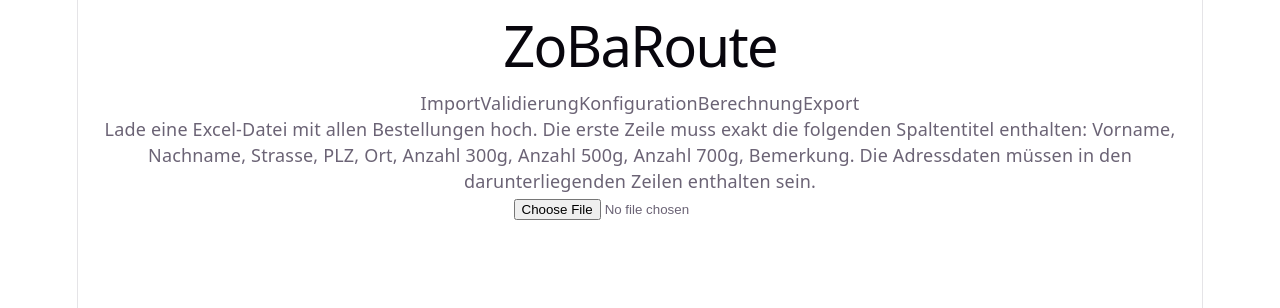
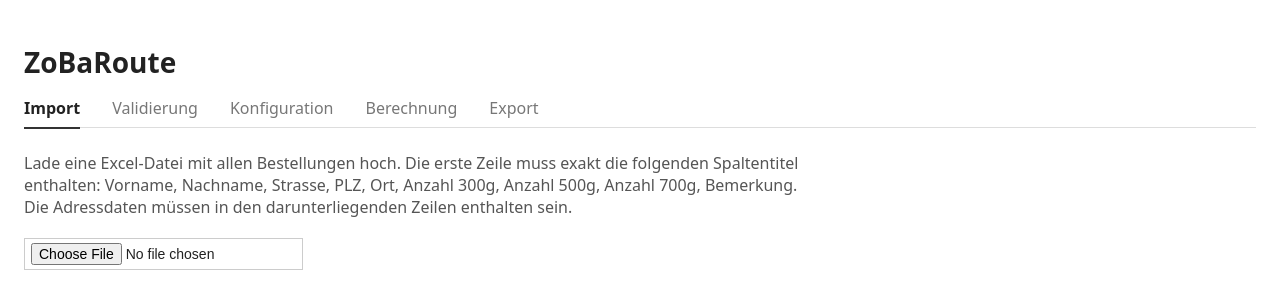
Before and after one commit to furrer-stefan/zobaroute, a React app in the folder frontend/: page / in a window 1280 px wide. Shown: the top 308 px of the page. Built offline with nearby package versions, Linux system fonts and the light colour scheme; the HTML template or start-up script is replaced by a standard one.

Commit message:
Modify index.css for website design

```diff
--- a/frontend/src/index.css
+++ b/frontend/src/index.css
@@ -1,111 +1,146 @@
-:root {
-  --text: #6b6375;
-  --text-h: #08060d;
-  --bg: #fff;
-  --border: #e5e4e7;
-  --code-bg: #f4f3ec;
-  --accent: #aa3bff;
-  --accent-bg: rgba(170, 59, 255, 0.1);
-  --accent-border: rgba(170, 59, 255, 0.5);
-  --social-bg: rgba(244, 243, 236, 0.5);
-  --shadow:
-    rgba(0, 0, 0, 0.1) 0 10px 15px -3px, rgba(0, 0, 0, 0.05) 0 4px 6px -2px;
-
-  --sans: system-ui, 'Segoe UI', Roboto, sans-serif;
-  --heading: system-ui, 'Segoe UI', Roboto, sans-serif;
-  --mono: ui-monospace, Consolas, monospace;
-
-  font: 18px/145% var(--sans);
-  letter-spacing: 0.18px;
-  color-scheme: light dark;
-  color: var(--text);
-  background: var(--bg);
-  font-synthesis: none;
-  text-rendering: optimizeLegibility;
-  -webkit-font-smoothing: antialiased;
-  -moz-osx-font-smoothing: grayscale;
-
-  @media (max-width: 1024px) {
-    font-size: 16px;
-  }
+body {
+  font-family: system-ui, sans-serif;
+  margin: 0;
+  padding: 24px;
+  color: #222;
 }
 
-@media (prefers-color-scheme: dark) {
-  :root {
-    --text: #9ca3af;
-    --text-h: #f3f4f6;
-    --bg: #16171d;
-    --border: #2e303a;
-    --code-bg: #1f2028;
-    --accent: #c084fc;
-    --accent-bg: rgba(192, 132, 252, 0.15);
-    --accent-border: rgba(192, 132, 252, 0.5);
-    --social-bg: rgba(47, 48, 58, 0.5);
-    --shadow:
-      rgba(0, 0, 0, 0.4) 0 10px 15px -3px, rgba(0, 0, 0, 0.25) 0 4px 6px -2px;
-  }
-
-  #social .button-icon {
-    filter: invert(1) brightness(2);
-  }
+h1 {
+  font-size: 28px;
+  margin-bottom: 16px;
 }
 
-body {
+h3 {
+  margin-top: 28px;
+  margin-bottom: 8px;
+}
+
+.intro {
+  margin-bottom: 20px;
+  max-width: 800px;
+  color: #555;
+}
+
+/* Wizard Schritt Anzeige */
+.step,
+.step-active {
+  padding: 8px 0;
+  margin-right: 32px;
+  color: #777;
+}
+
+.step-active {
+  color: #222;
+  font-weight: bold;
+  border-bottom: 2px solid #333;
+}
+
+.steps {
+  margin-bottom: 24px;
+  border-bottom: 1px solid #ddd;
+  padding-bottom: 8px;
+}
+
+/* Tabellen */
+.col-nr { width: 45px; }
+.col-plz { width: 70px; }
+.col-qty { width: 70px; }
+
+table {
+  border-collapse: collapse;
+  margin: 16px 0;
+  font-size: 14px;
+}
+
+th,
+td {
+  border: 1px solid #ccc;
+  padding: 6px 10px;
+  text-align: left;
+}
+
+th {
+  background: #f0f0f0;
+  font-weight: 600;
+}
+
+.table-wrapper {
+  overflow-x: auto;
+  max-width: 100%;
+}
+
+td input {
+  width: 100%;
+  box-sizing: border-box;
+}
+
+/* Statusklassen */
+.row-invalid {
+  background: #fdf0f0;
+}
+
+.error {
+  color: #a33;
+  background: #fdf0f0;
+  border: 1px solid #e0b4b4;
+  padding: 10px 14px;
+  margin: 12px 0;
+}
+
+.warning {
+  background: #fdf8e8;
+  border: 1px solid #e0d0a0;
+  padding: 10px 14px;
+  margin: 12px 0;
+}
+
+.warning p,
+.warning ul {
   margin: 0;
 }
 
-#root {
-  width: 1126px;
-  max-width: 100%;
-  margin: 0 auto;
-  text-align: center;
-  border-inline: 1px solid var(--border);
-  min-height: 100svh;
-  display: flex;
-  flex-direction: column;
-  box-sizing: border-box;
+.warning ul {
+  margin-top: 6px;
+  padding-left: 20px;
 }
 
-h1,
-h2 {
-  font-family: var(--heading);
-  font-weight: 500;
-  color: var(--text-h);
+.status {
+  background: #f0f4f8;
+  border: 1px solid #c8d4e0;
+  padding: 10px 14px;
+  margin: 12px 0;
+  color: #222;
 }
 
-h1 {
-  font-size: 56px;
-  letter-spacing: -1.68px;
-  margin: 32px 0;
-  @media (max-width: 1024px) {
-    font-size: 36px;
-    margin: 20px 0;
-  }
-}
-h2 {
-  font-size: 24px;
-  line-height: 118%;
-  letter-spacing: -0.24px;
-  margin: 0 0 8px;
-  @media (max-width: 1024px) {
-    font-size: 20px;
-  }
-}
-p {
-  margin: 0;
+/* Formularelemente */
+input {
+  padding: 4px 6px;
+  border: 1px solid #ccc;
+  font-size: 14px;
 }
 
-code,
-.counter {
-  font-family: var(--mono);
-  display: inline-flex;
-  border-radius: 4px;
-  color: var(--text-h);
+button {
+  padding: 8px 16px;
+  margin: 4px 8px 4px 0;
+  font-size: 14px;
+  cursor: pointer;
 }
 
-code {
-  font-size: 15px;
-  line-height: 135%;
-  padding: 4px 8px;
-  background: var(--code-bg);
+button:disabled {
+  opacity: 0.5;
+  cursor: not-allowed;
 }
+
+label {
+  display: inline-block;
+  min-width: 160px;
+  margin: 4px 0;
+}
+
+.form-row {
+  margin-bottom: 12px;
+}
+
+.form-row input {
+  width: 280px;
+}
```
